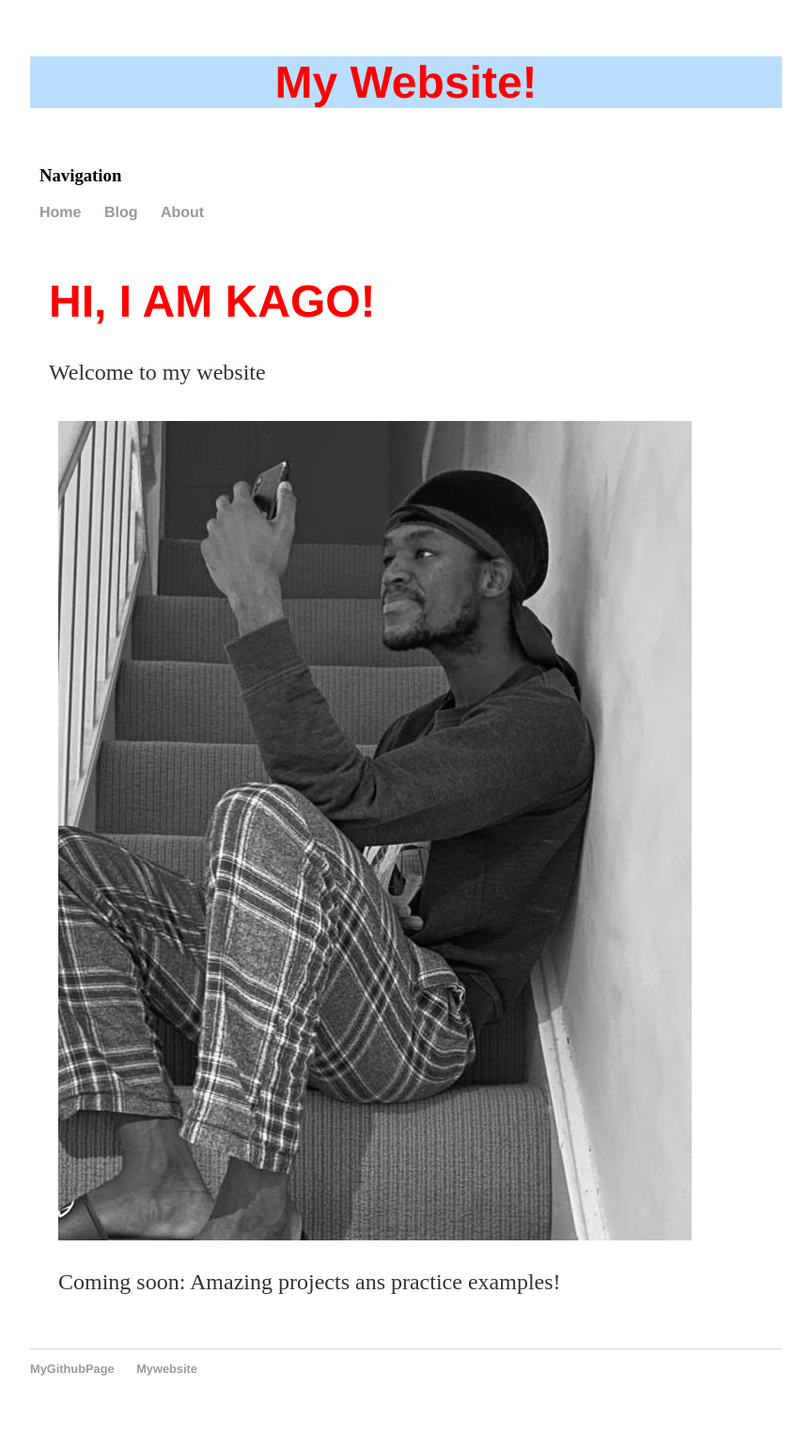
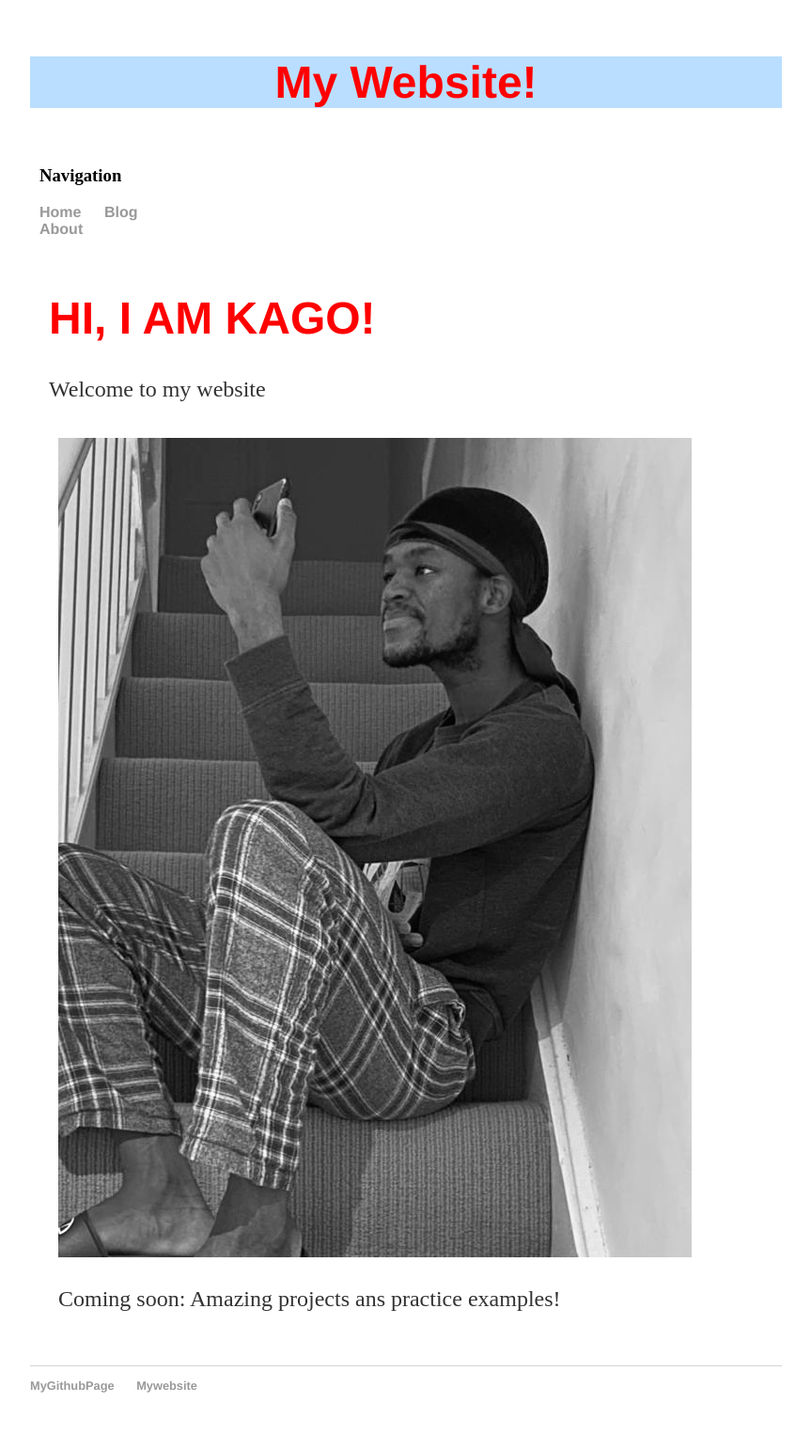
Before and after one commit to KagoPrezRantsho/KagoPrezRantsho.github.io, a Jekyll site: the page built from index.html, in a window 1280 px wide. Shown: the whole page at 94% size, without its empty margins (208-1071 px from the left). Built offline with Jekyll 4.4.1, drawn with Linux system fonts in a browser that asks for light colours.

Commit message:
Update main.css

```diff
--- a/css/main.css
+++ b/css/main.css
@@ -55,3 +55,6 @@ padding: 10px;
   margin-left: auto;
   margin-right: auto;
 }
+nav{
+  width: 180px;
+}
```
